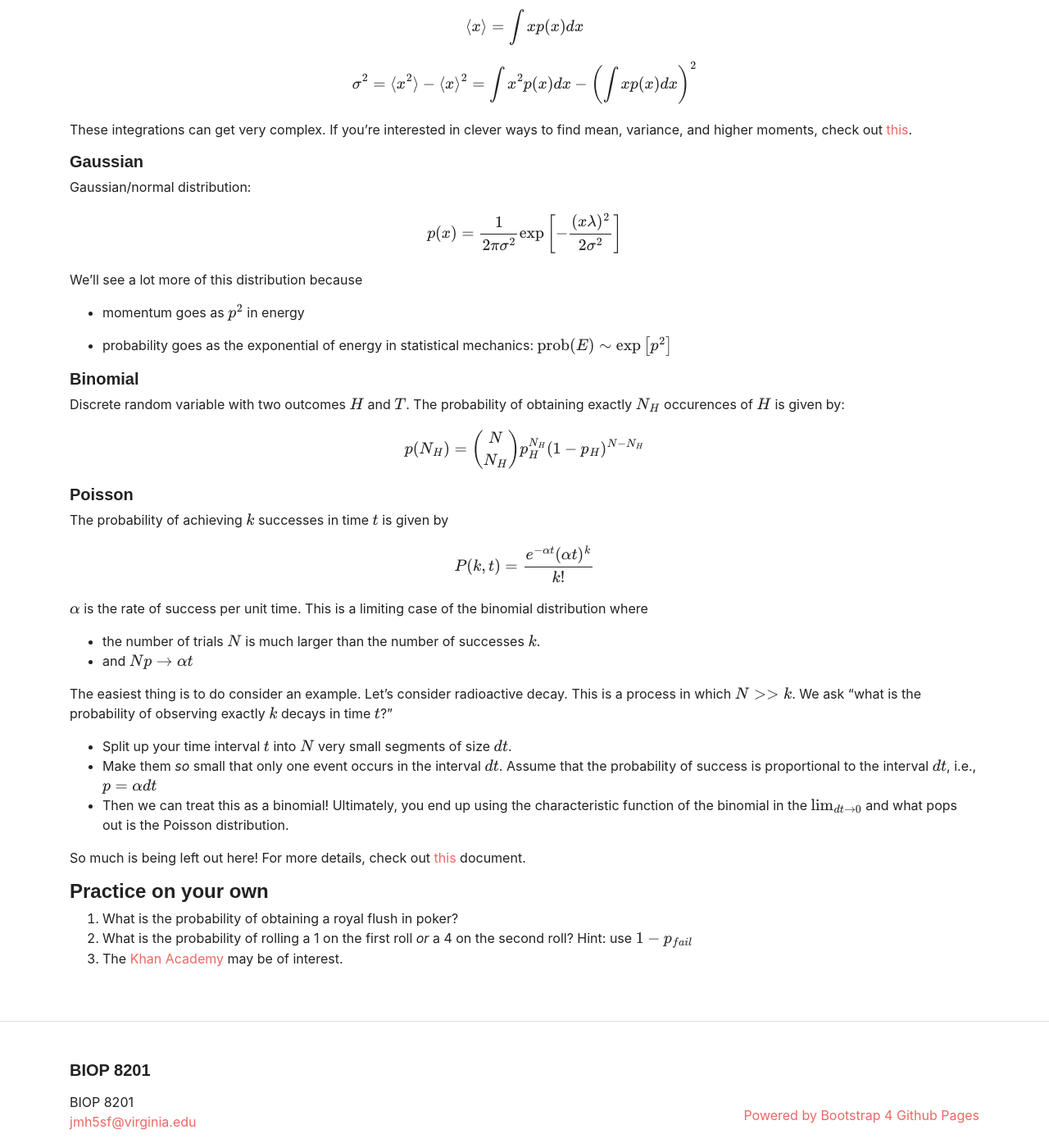
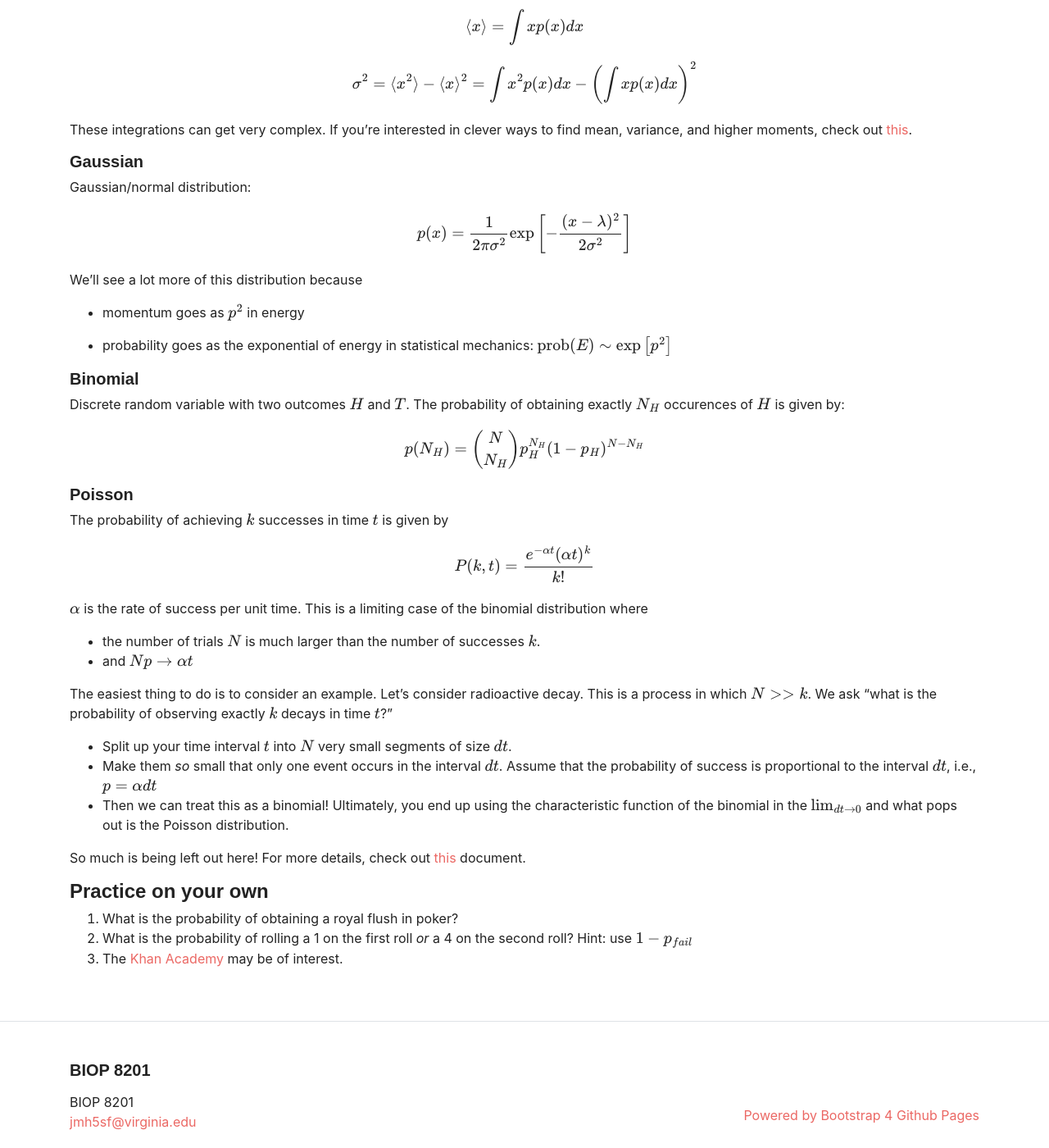
Before and after one commit to jmhays/biop-web, a Jekyll site: the page built from lectures/Lecture1.md, in a window 1280 px wide and 1400 px high, scrolled down 1715 px. Shown: the whole window at 82% size. Built offline with Jekyll 4.4.1, drawn with Linux system fonts in a browser that asks for light colours; some web fonts are replaced; formulas are drawn with MathJax 3.

Commit message:
fix typos

```diff
--- a/lectures/Lecture1.md
+++ b/lectures/Lecture1.md
@@ -83,7 +83,7 @@ These integrations can get very complex. If you're interested in clever ways to
 ##### Gaussian
 Gaussian/normal distribution:
 
-$$p(x) = \frac{1}{2\pi\sigma^2}\exp\left[-\frac{(x \lambda)^2}{2\sigma^2}\right]$$
+$$p(x) = \frac{1}{2\pi\sigma^2}\exp\left[-\frac{(x - \lambda)^2}{2\sigma^2}\right]$$
 
 We'll see a lot more of this distribution because
 
@@ -108,7 +108,7 @@ $$\alpha$$ is the rate of success per unit time. This is a limiting case of the
 - the number of trials $$N$$ is much larger than the number of successes $$k$$.
 - and $$Np \rightarrow \alpha t $$
 
-The easiest thing is to do consider an example. Let's consider radioactive decay. This is a process in which $$N >> k$$. We ask "what is the probability of observing exactly $$k$$ decays in time $$t$$?"
+The easiest thing to do is to consider an example. Let's consider radioactive decay. This is a process in which $$N >> k$$. We ask "what is the probability of observing exactly $$k$$ decays in time $$t$$?"
 
 - Split up your time interval $$t$$ into $$N$$ very small segments of size $$dt$$.
 - Make them *so* small that only one event occurs in the interval $$dt$$. Assume that the probability of success is proportional to the interval $$dt$$, i.e., $$p = \alpha dt$$
```
